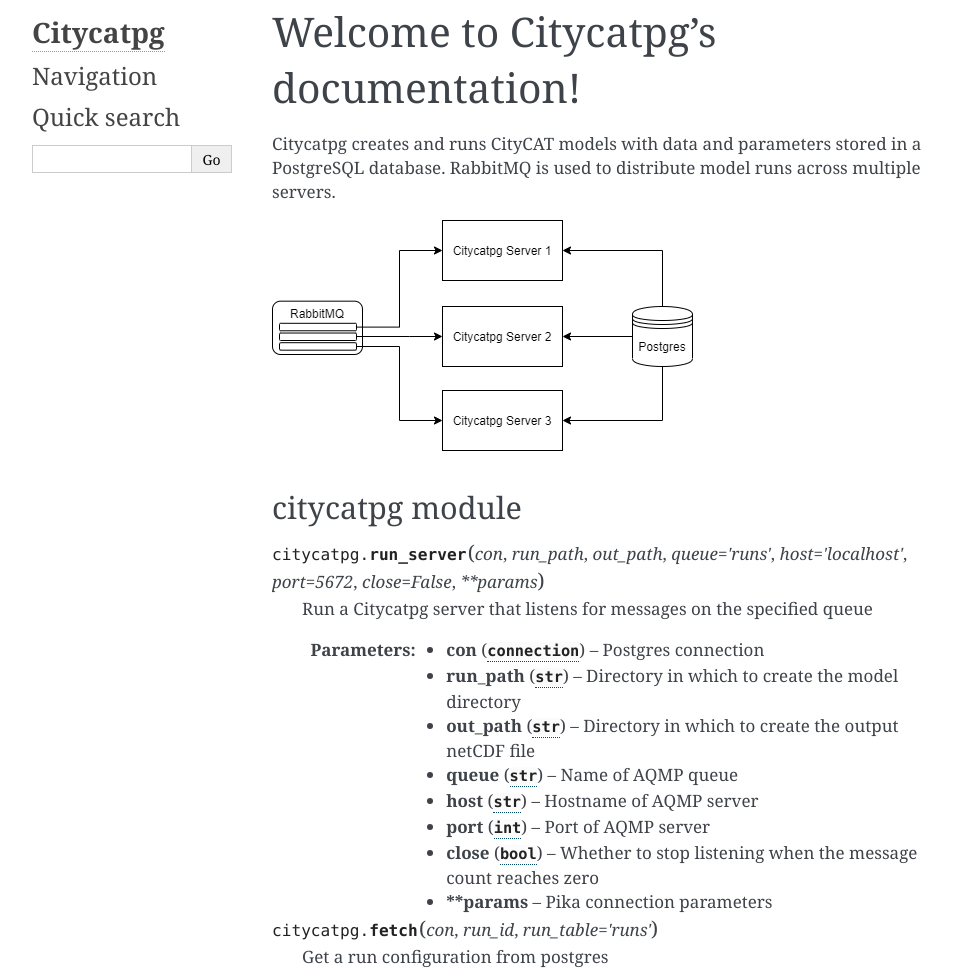
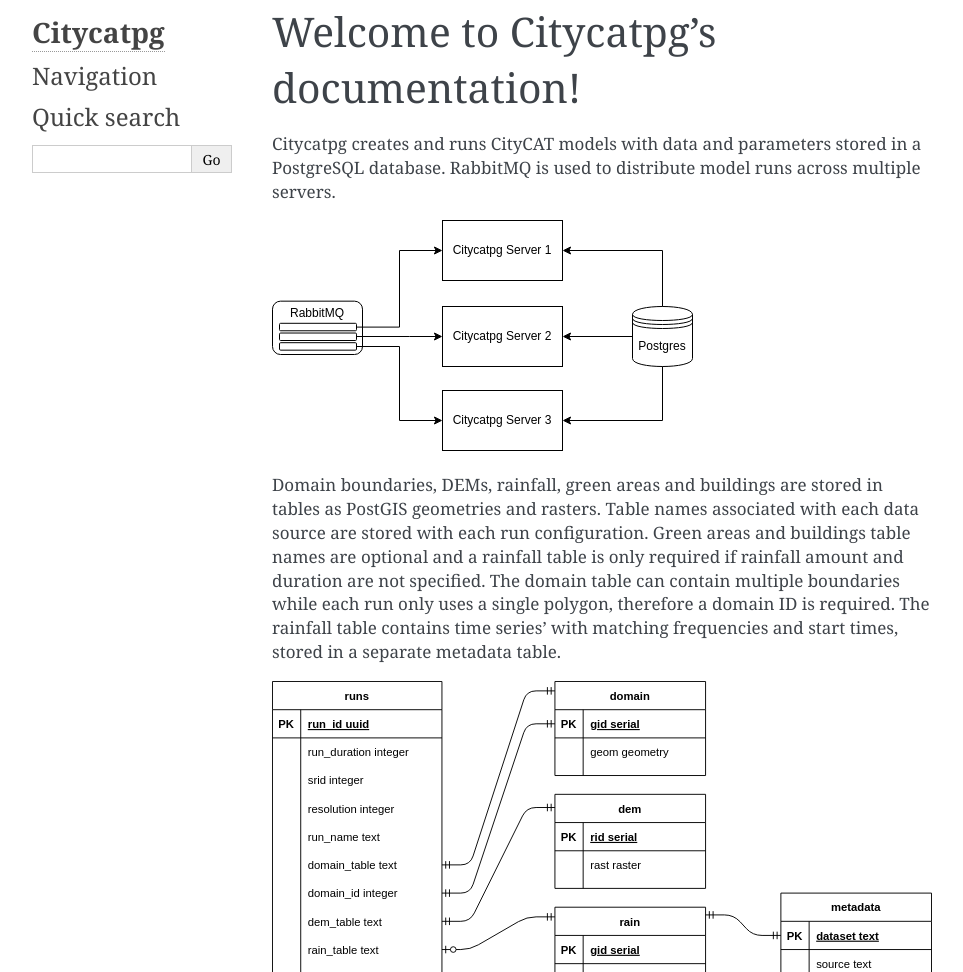
Before and after one commit to fmcclean/citycatpg, a plain HTML site: page docs/index.html in a window 1280 px wide. Shown: the part 27-999 px from the top of the page, without its empty margins (148-1111 px from the left). Drawn offline with Linux system fonts and the light colour scheme.

Commit message:
Convert images to svg and add schema diagram to docs

```diff
--- a/docs/index.html
+++ b/docs/index.html
@@ -36,8 +36,14 @@
 </div>
 <p>Citycatpg creates and runs CityCAT models with data and parameters stored in a PostgreSQL database.
 RabbitMQ is used to distribute model runs across multiple servers.</p>
-<img alt="network-diagram.png" src="network-diagram.png" />
-<div class="section" id="module-citycatpg">
+<img alt="network-diagram.svg" src="network-diagram.svg" /><p>Domain boundaries, DEMs, rainfall, green areas and buildings are stored in tables as PostGIS geometries and rasters.
+Table names associated with each data source are stored with each run configuration.
+Green areas and buildings table names are optional and a rainfall table is only required if rainfall amount and
+duration are not specified.
+The domain table can contain multiple boundaries while each run only uses a single polygon,
+therefore a domain ID is required.
+The rainfall table contains time series’ with matching frequencies and start times, stored in a separate metadata table.</p>
+<img alt="schema.svg" src="schema.svg" /><div class="section" id="module-citycatpg">
 <span id="citycatpg-module"></span><h2>citycatpg module<a class="headerlink" href="#module-citycatpg" title="Permalink to this headline">¶</a></h2>
 <dl class="py function">
 <dt id="citycatpg.run_server">
```
Also changed, not shown: docs/searchindex.js (+1 -1 lines), docs/_sources/index.rst.txt, docs/network-diagram.png (deleted), docs/network-diagram.svg (added), docs/schema.png (deleted), docs/schema.svg (added), 2 other files.
